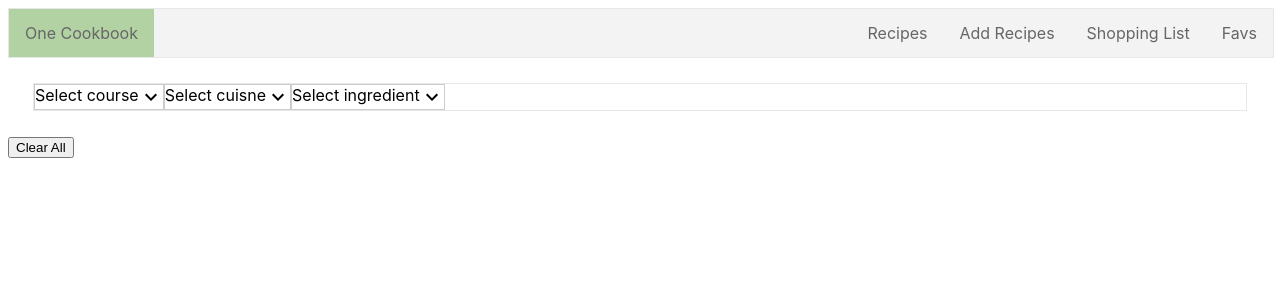
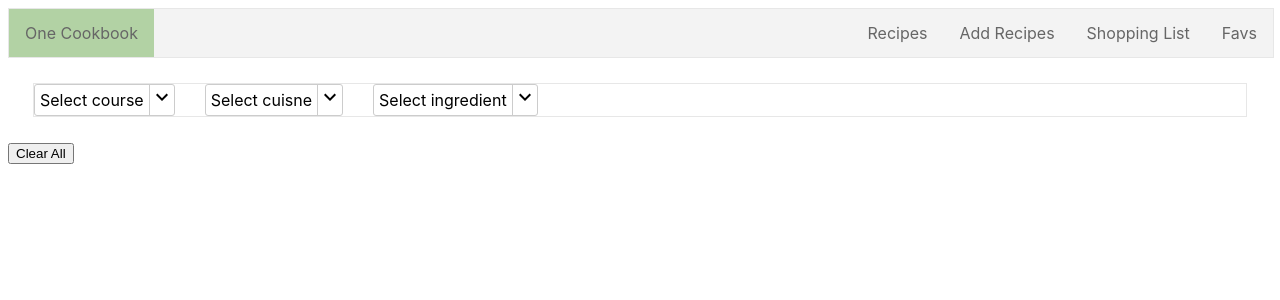
Before and after one commit to leemelisa/cook-book, a React (Create React App) app in the folder one-cookbook/client/: page / in a window 1280 px wide. Shown: the top 300 px of the page. Built offline with nearby package versions, Linux system fonts and the light colour scheme.

Commit message:
close dropdown when clickoutside of filter

```diff
--- a/one-cookbook/client/src/components/layouts/Dropdown.js
+++ b/one-cookbook/client/src/components/layouts/Dropdown.js
@@ -6,12 +6,15 @@ import './styles/Dropdown.scss';
 class Dropdown extends React.Component{
     constructor(props) {
         super(props);
-        console.log(props)
 
         this.state= {
             listOpen: false,
             headerTitle: this.props.title
         }
+    }
+
+    componentWillMount() {
+        document.addEventListener('mousedown', this.handleClickOutside, false);
     }
 
     componentDidUpdate(prevProps) {
@@ -22,15 +25,21 @@ class Dropdown extends React.Component{
         }
     }
 
+    componentWillUnmount() {
+        document.removeEventListener('mousedown', this.handleClickOutside, false);
+    }
+
     // hides course dropdown
-    handleClickOutside() {
-        this.setState={
-            listOpen: false
-        };
+    handleClickOutside = e => {
+        if (!this.node.contains(e.target)) {
+            this.setState({
+                listOpen: false
+            });
+        }
     };
 
     // hide or show dropdown respectively
-    toggleList() {
+    toggleList = () => {
         this.setState(prevState => ({
             listOpen: !prevState.listOpen
         }));
@@ -48,7 +57,7 @@ class Dropdown extends React.Component{
         const { listOpen, headerTitle } = this.state;
         const { list, name } = this.props;
         return(
-            <div className='filter_wrapper'>
+            <div ref={node => this.node = node} className='dropdown_wrapper'>
                 <div
                     className='header_wrapper'
                     onClick={() => this.toggleList()}
@@ -56,7 +65,7 @@ class Dropdown extends React.Component{
                     <div
                         className='header_title'
                     >{headerTitle}</div>
-                    {/* conditonal rendering if list is open arrow up else arrow donw */}
+                    {/* conditonal rendering if list is open arrow up else arrow down */}
                     {
                         listOpen ? <KeyboardArrowUpIcon /> : <KeyboardArrowDownIcon />
                     }
@@ -94,7 +103,7 @@ class Dropdown extends React.Component{
                     }
                 </ul>
                 }
-        </div>
+            </div>
         );
     }
 }
--- a/one-cookbook/client/src/components/layouts/styles/Dropdown.scss
+++ b/one-cookbook/client/src/components/layouts/styles/Dropdown.scss
@@ -1,13 +1,24 @@
-.filter_wrapper {
+.dropdown_wrapper {
     cursor: pointer;
 
     .header_wrapper {
         border: 1px solid #ccc;
         display: flex;
+        margin-right: 30px;
+        border-radius: 3px;
+
+        .header_title {
+            padding: 5px;
+            border-right: 1px solid #ccc;
+        }
     }
 
     .list_wrapper {
+        border: 1px solid #ccc;
+        border-radius: 3px;
+
         .item{
+
             float: none;
         }
     }
```
